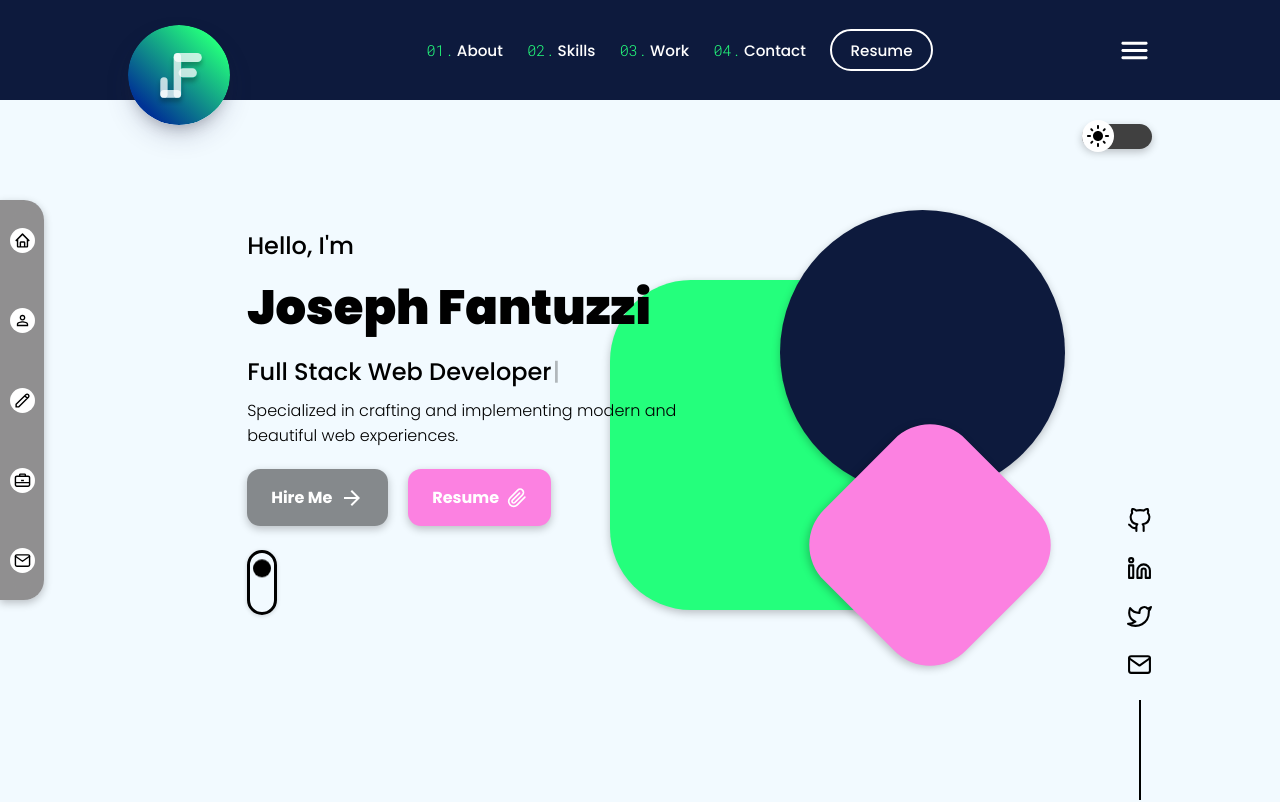
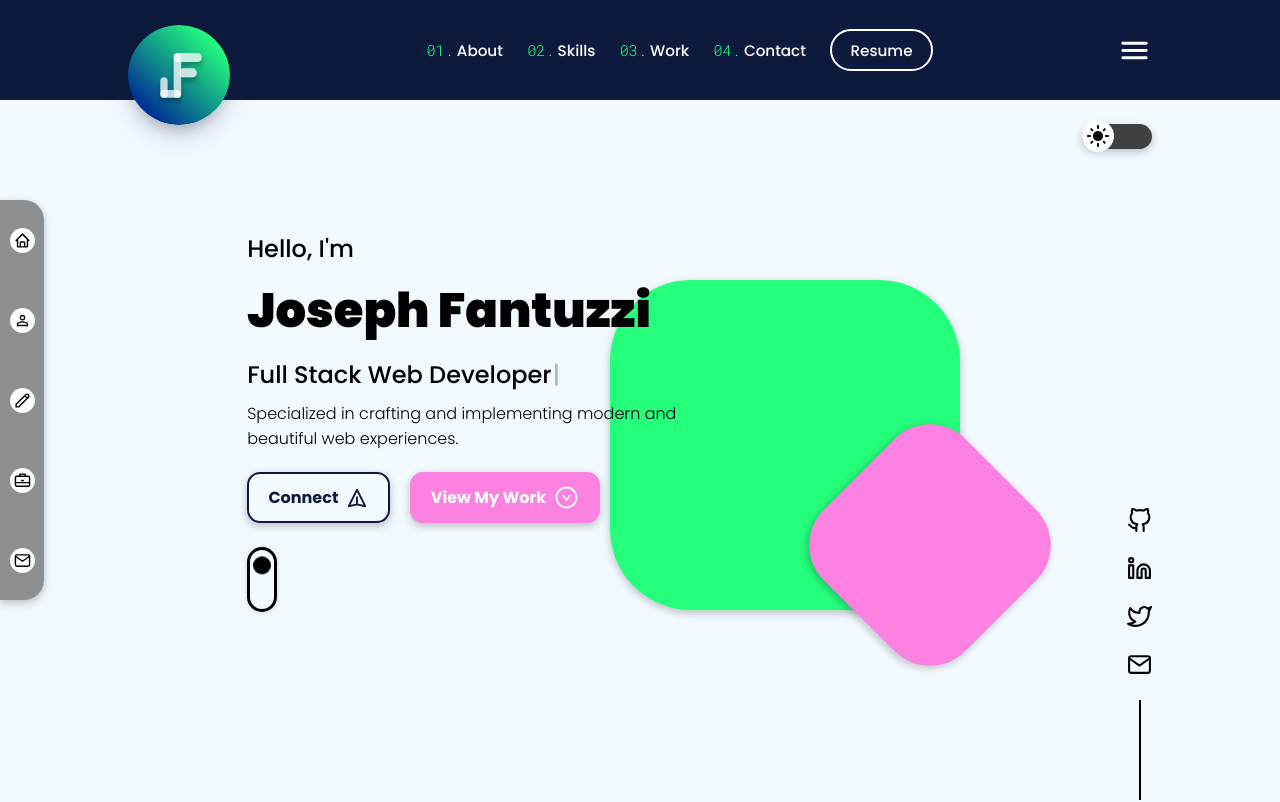
Before and after one commit to joseph-fantuzzi/portfolio-website, a Next.js app: page / in a window 1280 px wide. Shown: the top 802 px of the page. Built offline with nearby package versions, Linux system fonts and the light colour scheme.

Commit message:
restyled landing page buttons and added transition to darkmode

```diff
--- a/components/Main.js
+++ b/components/Main.js
@@ -1,8 +1,8 @@
 import React, { useState, useEffect } from "react";
 import Toggle from "./Toggle";
 import styles from "../styles/Main.module.css";
-import ArrowForwardIcon from "@mui/icons-material/ArrowForward";
-import { FiPaperclip } from "react-icons/fi";
+import { AiOutlineDownCircle } from "react-icons/ai";
+import { HiOutlinePaperAirplane } from "react-icons/hi";
 import Typewriter from "typewriter-effect";
 
 const Main = ({ dark, setDark }) => {
@@ -61,13 +61,13 @@ const Main = ({ dark, setDark }) => {
           </p>
         </div>
         <div className={styles.buttons}>
-          <a href="#" className={dark ? styles.hirebtndark : styles.hirebtnlight}>
-            <p className={styles.hire}>Hire Me</p>
-            <ArrowForwardIcon />
+          <a href="#" className={dark ? styles.connectbtndark : styles.connectbtnlight}>
+            <p className={styles.connect}>Connect</p>
+            <HiOutlinePaperAirplane size={22} />
           </a>
-          <a href="#" className={dark ? styles.resumebtndark : styles.resumebtnlight}>
-            <p className={styles.resume}>Resume</p>
-            <FiPaperclip size={20} />
+          <a href="#" className={dark ? styles.workbtndark : styles.workbtnlight}>
+            <p className={styles.work}>View My Work</p>
+            <AiOutlineDownCircle size={25} />
           </a>
         </div>
         <div className={dark ? styles.animationdark : styles.animationlight}>
--- a/styles/Main.module.css
+++ b/styles/Main.module.css
@@ -61,64 +61,84 @@
   justify-content: center;
 }
 
-.hirebtnlight,
-.resumebtnlight {
+.connectbtnlight,
+.workbtnlight {
   text-decoration: none;
   color: white;
 }
 
-.hirebtnlight {
+.connectbtnlight {
   display: flex;
   justify-content: center;
   align-items: center;
-  background-color: rgba(0, 0, 0, 0.45);
-  padding: 1em 1.5em;
+  padding: 0.7em 1.2em;
+  border: 2px solid #0d1a3d;
   border-radius: 13px;
   box-shadow: rgba(0, 0, 0, 0.24) 0px 3px 8px;
   margin-bottom: 1.2em;
+  color: #0d1a3d;
+  transition: all 0.3s ease;
 }
 
-.hirebtndark {
+.connectbtnlight:hover {
+  background-color: rgba(13, 26, 61, 0.2);
+}
+
+.connectbtndark {
   display: flex;
   justify-content: center;
   align-items: center;
-  background-color: rgba(255, 255, 255, 0.76);
-  padding: 1em 1.5em;
+  padding: 0.7em 1.2em;
+  border: 2px solid white;
   border-radius: 13px;
   box-shadow: rgba(0, 0, 0, 0.24) 0px 3px 8px;
   margin-bottom: 1.2em;
   text-decoration: none;
-  color: black;
+  color: white;
+  transition: all 0.3s ease;
 }
 
-.hire,
-.resume {
+.connectbtndark:hover {
+  background-color: rgba(255, 255, 255, 0.3);
+}
+
+.connect,
+.work {
   margin-right: 0.5em;
   font-weight: 700;
 }
 
-.resumebtnlight {
+.workbtnlight {
   display: flex;
   justify-content: center;
   align-items: center;
   background-color: #fc81e1;
-  padding: 1em 1.5em;
+  padding: 0.7em 1.2em;
+  border: 2px solid #fc81e1;
   border-radius: 13px;
   box-shadow: rgba(0, 0, 0, 0.24) 0px 3px 8px;
   margin-bottom: 1.2em;
+  transition: all 0.3s ease;
 }
 
-.resumebtndark {
+.workbtnlight:hover,
+.workbtndark:hover {
+  background-color: rgba(252, 129, 225, 0.3);
+}
+
+.workbtndark {
   display: flex;
   justify-content: center;
   align-items: center;
   background-color: #fc81e1;
-  padding: 1em 1.5em;
+  padding: 0.7em 1.2em;
+  border: 2px solid #fc81e1;
   border-radius: 13px;
   box-shadow: rgba(0, 0, 0, 0.24) 0px 3px 8px;
   margin-bottom: 1.2em;
   text-decoration: none;
-  color: black;
+  color: white;
+  transition: all 0.3s ease;
 }
 
 .animationlight {
@@ -130,6 +150,7 @@
   border: 3px solid black;
   border-radius: 1em;
   box-shadow: rgba(0, 0, 0, 0.16) 0px 1px 4px;
+  transition: all 0.3s ease;
 }
 
 .animationdark {
@@ -141,6 +162,7 @@
   border: 3px solid white;
   border-radius: 1em;
   box-shadow: rgba(0, 0, 0, 0.16) 0px 1px 4px;
+  transition: all 0.3s ease;
 }
 
 .circlelight {
@@ -151,6 +173,7 @@
   height: 18px;
   border-radius: 50%;
   animation: up-and-down 1.5s ease-in-out infinite alternate;
+  transition: all 0.3s ease;
 }
 
 .circledark {
@@ -161,6 +184,7 @@
   height: 18px;
   border-radius: 50%;
   animation: up-and-down 1.5s ease-in-out infinite alternate;
+  transition: all 0.3s ease;
 }
 
 @keyframes up-and-down {
@@ -199,10 +223,10 @@
     flex-direction: row;
   }
 
-  .hirebtndark,
-  .hirebtnlight,
-  .resumebtndark,
-  .resumebtnlight {
+  .connectbtndark,
+  .connectbtnlight,
+  .workbtndark,
+  .workbtnlight {
     margin-right: 1.25em;
     margin-bottom: 1.5em;
   }
@@ -249,6 +273,7 @@
     top: -400px;
     right: -170px;
     z-index: 2;
+    transition: all 0.3s ease;
   }
 
   .lightcircle {
@@ -262,6 +287,7 @@
     top: -400px;
     right: -170px;
     z-index: 2;
+    transition: all 0.3s ease;
   }
 
   .diamond {
--- a/styles/globals.css
+++ b/styles/globals.css
@@ -139,9 +139,11 @@ body {
 
 .bglight {
   background-color: #f2faff;
+  transition: all 0.3s ease;
 }
 
 .bgdark {
   background-color: #0d1a3d;
   color: white;
+  transition: all 0.3s ease;
 }
```
